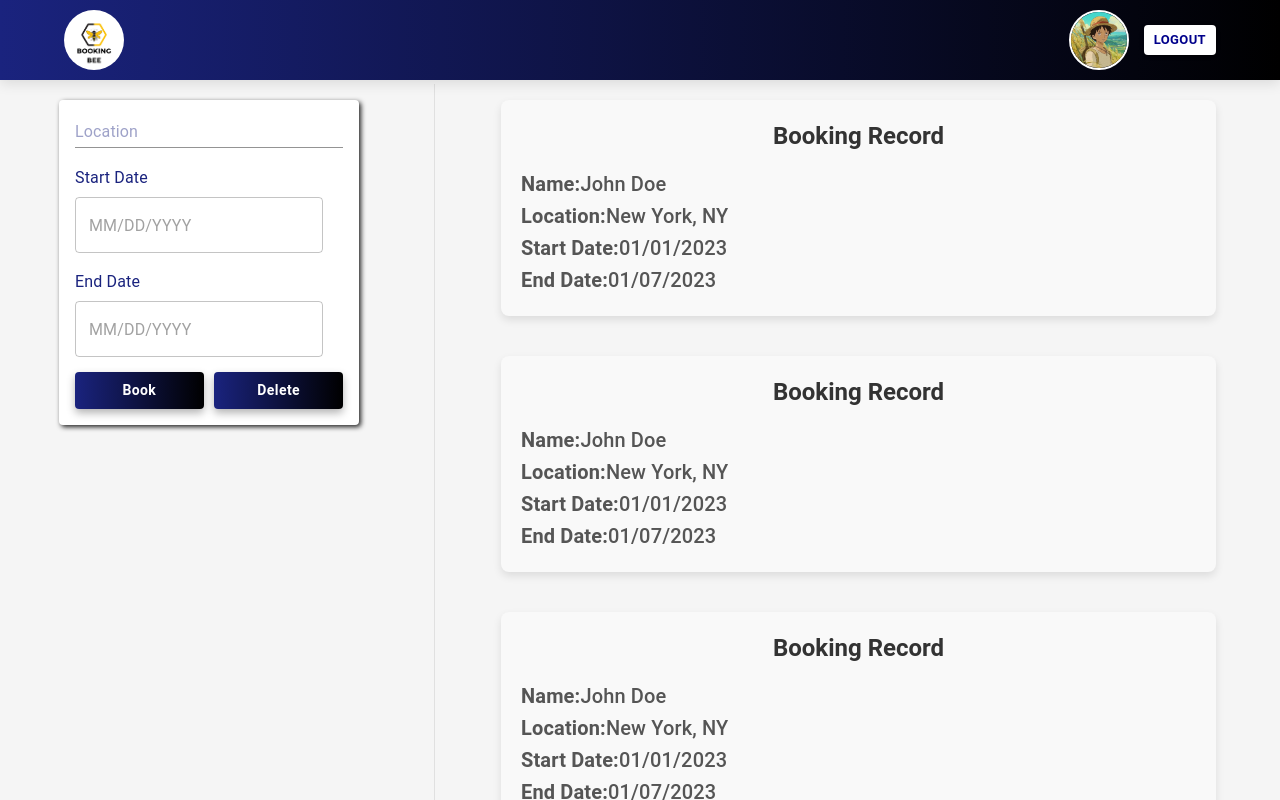
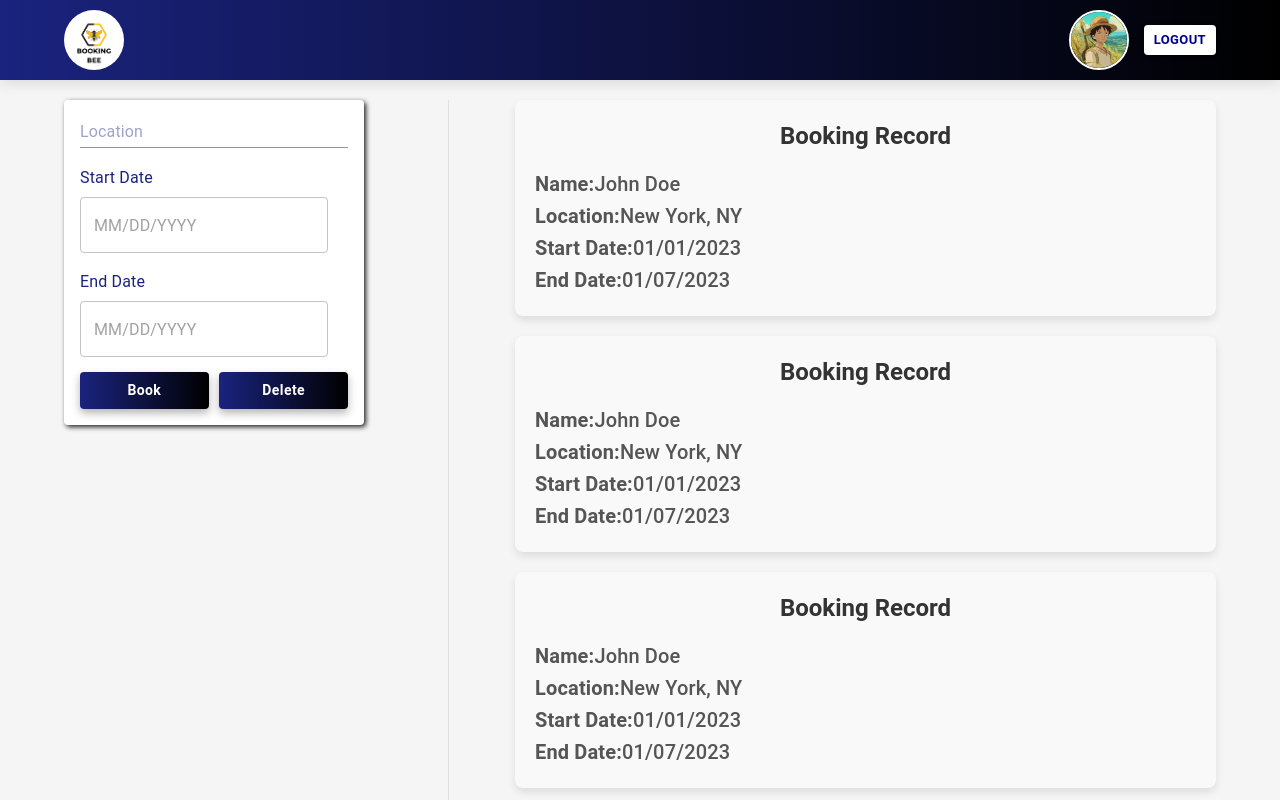
Before and after one commit to AlexandraSicoe/booking-system, a React (Vite) app: page / in a window 1280 px wide. Shown: the top 800 px of the page. Built offline with nearby package versions, Linux system fonts and the light colour scheme.

Commit message:
Fixed Grid width

```diff
--- a/src/Components/Dashboard.jsx
+++ b/src/Components/Dashboard.jsx
@@ -6,10 +6,10 @@ const Dashboard = () => {
   return (
     <Container
       sx={{
-        paddingLeft: { xs: "12px", md: "19px" }, // Adjust padding for responsiveness
+        paddingLeft: { xs: "16px", sm: "24px" }, // Adjust padding for responsiveness
       }}
     >
-      <Grid container spacing={2}>
+      <Grid container>
         {" "}
         <Grid item xs={12} md={4}>
           <Box
@@ -29,8 +29,7 @@ const Dashboard = () => {
           sx={{
             display: "flex",
             flexDirection: "column",
-            gap: "20px",
-            marginTop: { md: "0px", md: "20px" },
+            marginTop: { sm: "0px", md: "20px" },
             paddingTop: { xs: "20px", md: "0" }, // Adjust top padding for consistency
             borderLeft: { xs: "0px", lg: "1px solid #e0e0e0" },
             paddingLeft: { xs: "0", lg: "16px" }, // Add padding left to align with border
--- a/src/Pages/BookingSystem.jsx
+++ b/src/Pages/BookingSystem.jsx
@@ -5,7 +5,7 @@ import Dashboard from "../Components/Dashboard";
 const BookingSystem = () => {
   return (
     <>
-      <Grid sx={{ width: "100vw" }}>
+      <Grid>
         <Navbar />
         <Dashboard />
       </Grid>
```
